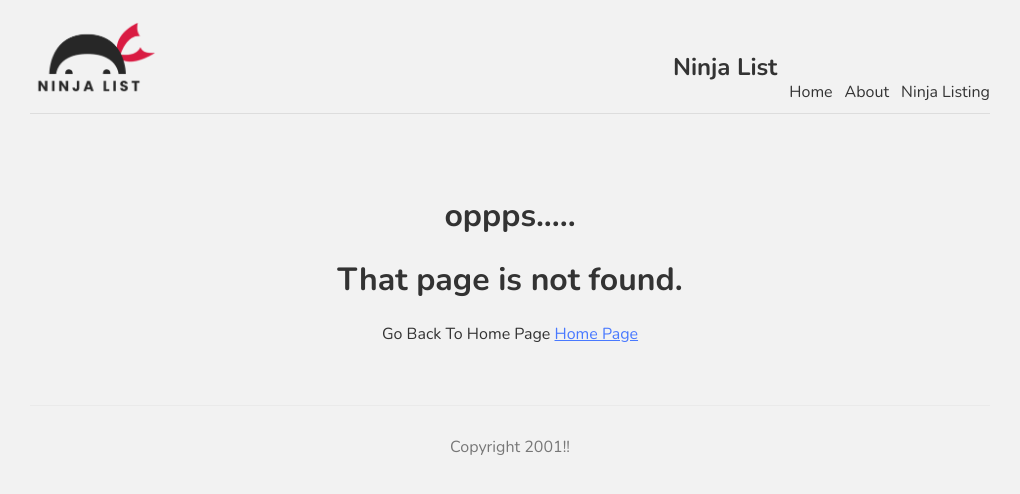
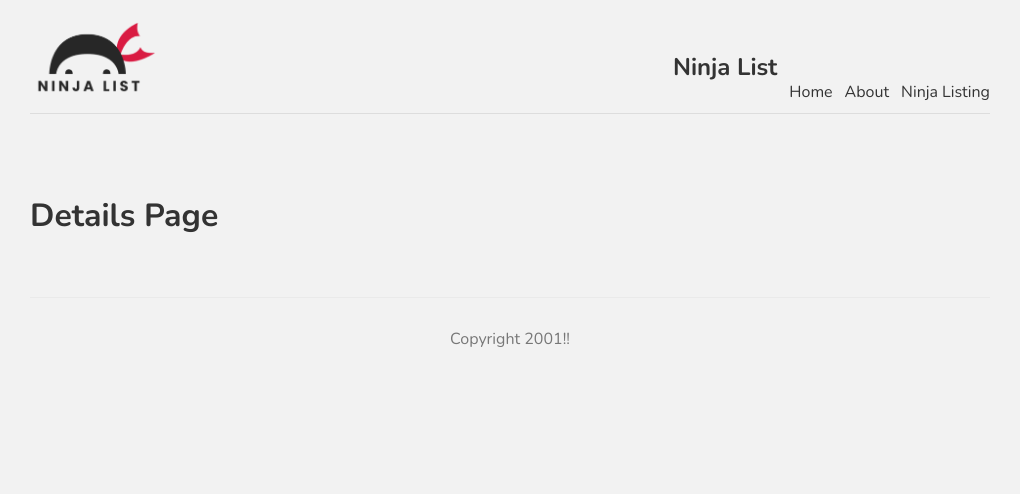
Before and after one commit to Abirsonet563/Next-Js---Net-Ninja, a Next.js app in the folder ninjalist/: page /ninja/1 in a window 1280 px wide. Before the commit this address had no page. Shown: the top 494 px of the page, without its empty margins (130-1150 px from the left). Built offline with nearby package versions, Linux system fonts and the light colour scheme.

Commit message:
Dynamic Routes - 11

```diff
--- /dev/null
+++ b/ninjalist/src/pages/ninja/[id].js
@@ -0,0 +1,9 @@
+const details = () => {
+    return (
+        <div>
+            <h1>Details Page</h1>
+        </div>
+     );
+}
+
+export default details;
```
Also changed, not shown: ninjalist/src/pages/ninja/index.js (+7 -4 lines).
